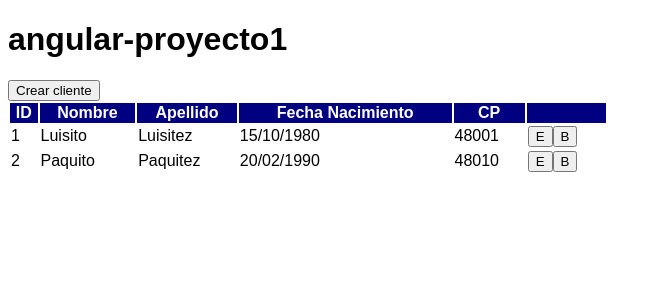
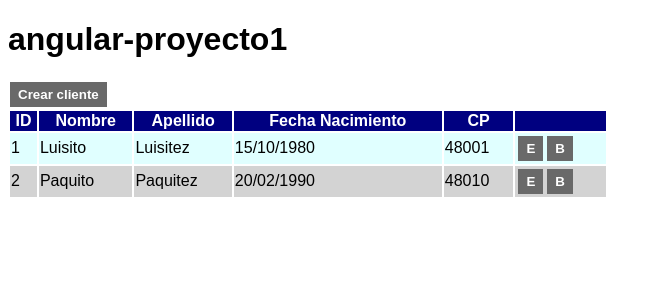
Before and after one commit to a-saracho/angular-proyecto1, an Angular app: page /listado in a window 1280 px wide. Shown: the top 300 px of the page, without its empty margins (0-661 px from the left). Built offline with nearby package versions, Linux system fonts and the light colour scheme.

Commit message:
Mejoras de estilo a la aplicación

```diff
--- a/src/app/listado/listado.component.css
+++ b/src/app/listado/listado.component.css
@@ -7,3 +7,11 @@ th
     background-color: navy;
     color: white;
 }
+.even
+{
+    background-color: lightcyan;
+}
+.odd
+{
+    background-color: lightgray;
+}
--- a/src/app/listado/listado.component.html
+++ b/src/app/listado/listado.component.html
@@ -8,7 +8,7 @@
         <th>CP</th>
         <th></th>
     </tr>
-    <tr *ngFor="let cliente of clientes">
+    <tr *ngFor="let cliente of clientes; let i = index" [ngClass]="{even: i%2 == 0, odd: i%2 == 1 }">
         <td>{{cliente.id}}</td>
         <td>{{cliente.nombre}}</td>
         <td>{{cliente.apellido}}</td>
--- a/src/styles.css
+++ b/src/styles.css
@@ -3,3 +3,12 @@
 {
     font-family: sans-serif;
 }
+
+button {
+    padding: 5px 8px;
+    color: #fff;
+    background-color: dimgrey;
+    border: none;
+    font-weight: bold;
+    margin: 2px;
+}
```
